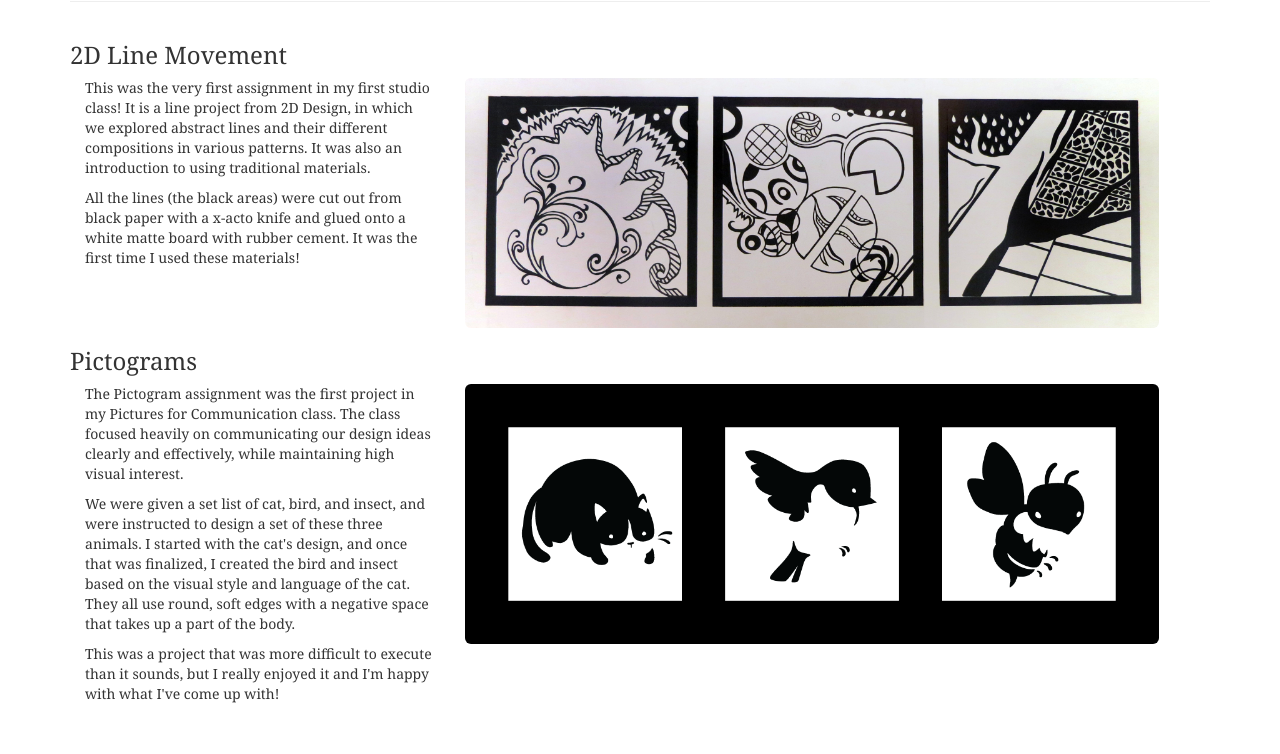
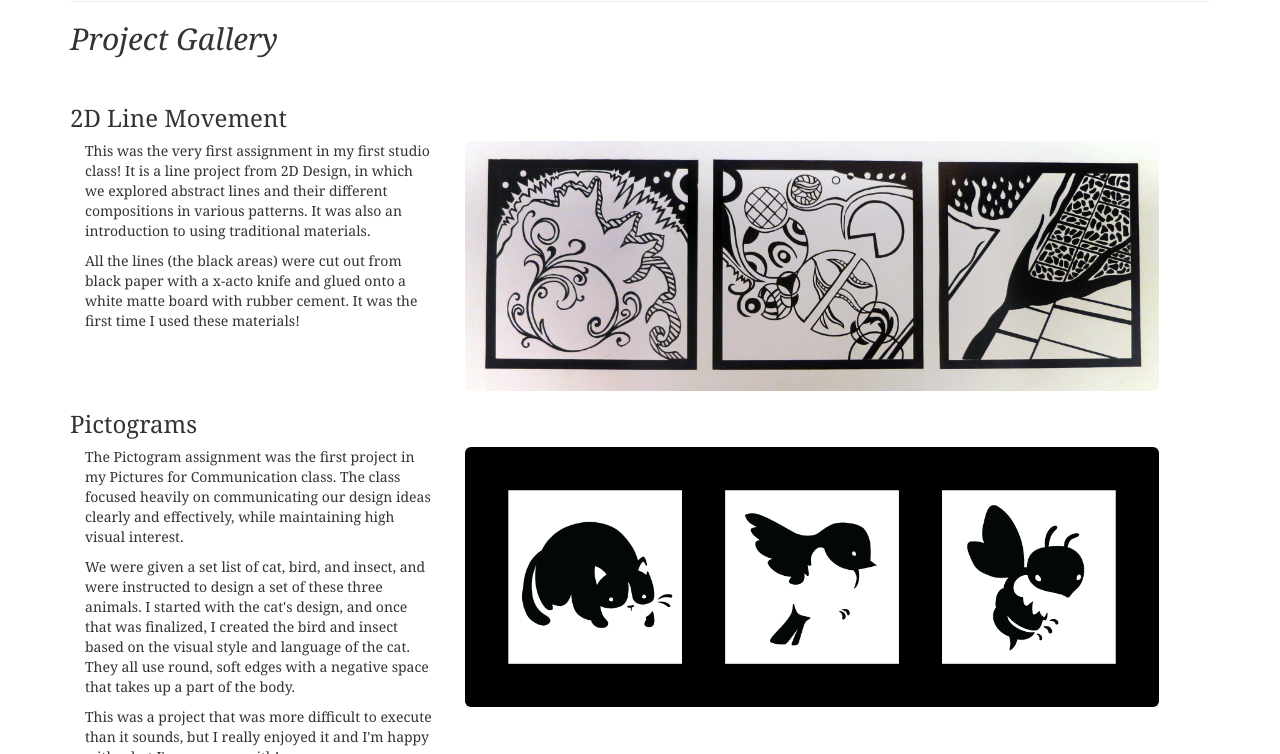
Before and after one commit to katherinec/projectone_portfolio, a plain HTML site: page work.html in a window 1280 px wide. Shown: the part 346-1100 px from the top of the page. Drawn offline with nearby package versions, Linux system fonts and the light colour scheme.

Commit message:
styling changes

```diff
--- a/work.html
+++ b/work.html
@@ -66,7 +66,8 @@
 
 
 <hr>
-
+<h2><i>Project Gallery</i></h2>
+<br>
 
 
 <!-- columns -->
```
Also changed, not shown: resume.html (+2 -0 lines).
